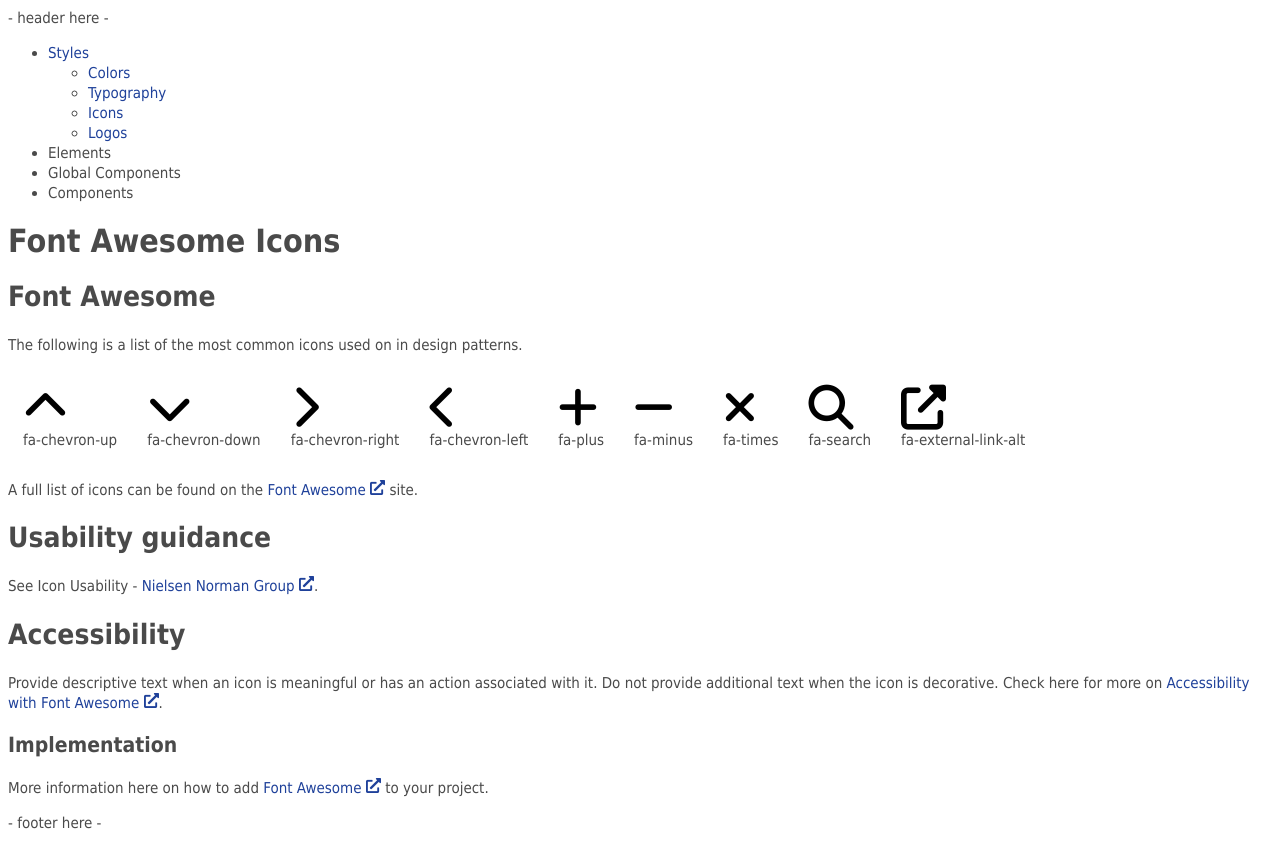
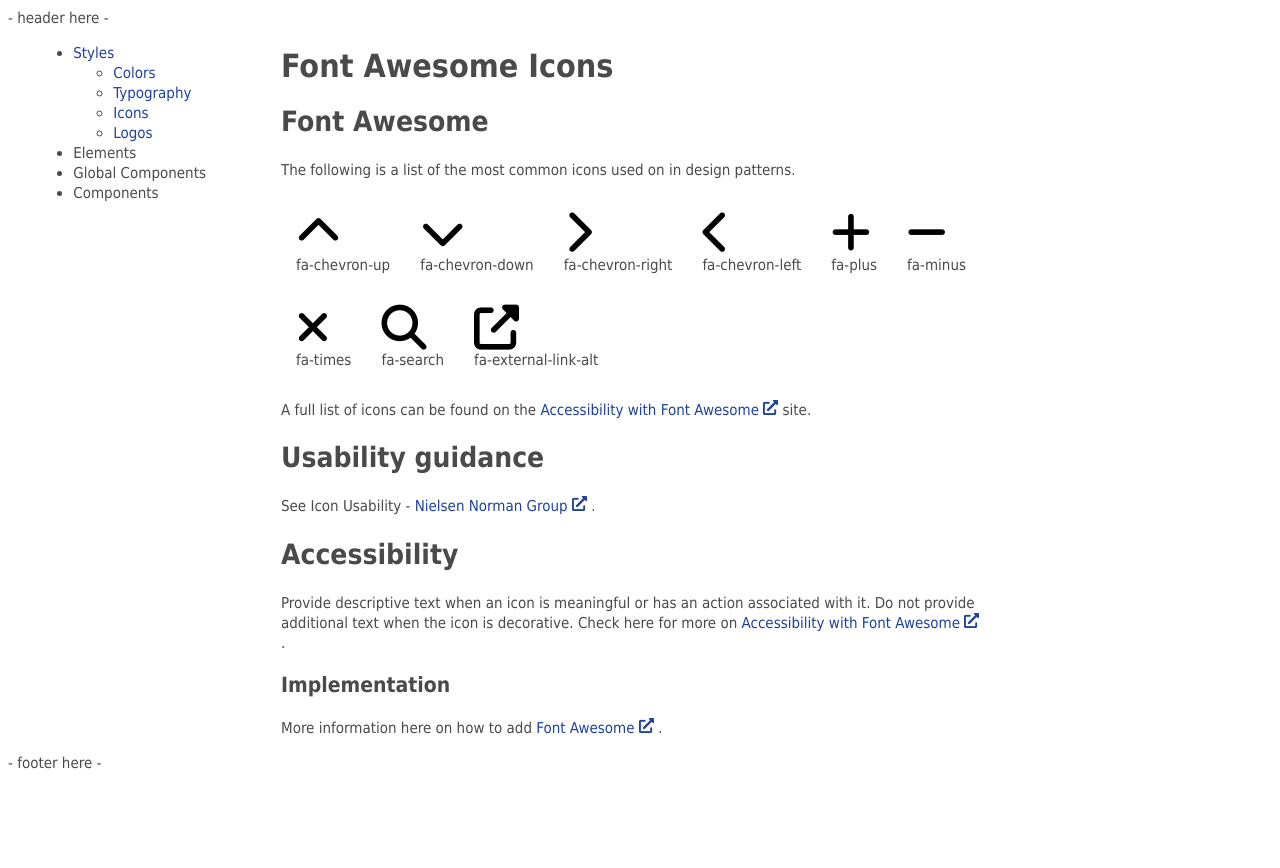
Before and after one commit to HHS/samhsa-pattern-library, a Jekyll site: the page built from docs/pages/styles/icons.md, in a window 1280 px wide. Shown: the top 868 px of the page. Built offline with Jekyll 4.4.1, drawn with Linux system fonts in a browser that asks for light colours; nearby versions of some CDN libraries.

Commit message:
refactoring css to be modular

```diff
--- /dev/null
+++ b/docs/_includes/css/base/colors.scss
@@ -0,0 +1,29 @@
+$charcoal: #4A4A4A;
+$steel: #5F636A;
+$smoke: #CDCDCD;
+$fog: #A3A7A9;
+$silver: #DDDDDD;
+$mist: #EEEEEE;
+$white: #FFFFFF;
+$teal: #1A6986;
+$teal-80: #3C7F98;
+$teal-60: #5E96AA;
+$teal-40: #8CB4C2;
+$teal-20: #BAD2DA;
+$midnight: #1E384B;
+$midnight-80: #405666;
+$midnight-60: #617381;
+$midnight-40: #8E9BA5;
+$midnight-20: #BBC3C9;
+$ruby: #A82D2B;
+$crimson: #CD3835;
+$crimson-60: #D45653;
+$crimson-40: #DC7371;
+$crimson-20: #E69B9A;
+$cerulean: #5191CD;
+$cerulean-80: #85BCE4;
+$cerulean-60: #9DC9E9;
+$cerulean-40: #C2DDF1;
+$cerulean-20: #DAEAF6;
+$sapphite: #1F419A;
+$success: #0f9d58;
--- /dev/null
+++ b/docs/_includes/css/base/type.scss
@@ -0,0 +1,61 @@
+/* Typography */
+body {
+  font-size: 15px;
+  font-weight: 400;
+  line-height: 20px;
+  font-family: 'Tahoma','Verdana', sans-serif;
+  color: $charcoal;
+}
+
+h1 {
+    font-size: 28px;
+    line-height: 30px;
+    font-weight: 700;
+  @media(min-width: 700px ){
+    font-size: 32px;
+    line-height: 34px;
+  }
+}
+
+h2 {
+    font-size: 23px;
+    line-height: 25px;
+    font-weight: 700;
+  @media(min-width: 700px ){
+    font-size: 28px;
+    line-height: 30px;
+  }
+}
+
+h3 {
+    font-size: 18px;
+    line-height: 20px;
+    font-weight: 700;
+  @media(min-width: 700px ){
+    font-size: 21px;
+    line-height: 23px;
+  }
+}
+
+h4 {
+    font-size: 16px;
+    line-height: 18px;
+    font-weight: 700;
+}
+
+a {
+  font-size: 15px;
+  line-height: 20px;
+  font-weight: 400;
+  color: $sapphite;
+  text-decoration: none;
+}
+a:hover {
+    color: $ruby;
+ }
+
+input {
+  font-size: 16px;
+  line-height: 0px;
+  font-weight: 400;
+}
--- /dev/null
+++ b/docs/_includes/css/layouts/codeblocks.scss
@@ -0,0 +1,9 @@
+div.highlighter-rouge {
+  background-color: $mist;
+  display: block;
+}
+code {
+  font-family: Consolas, "Andale Mono WT";
+  background-color: $mist;
+  padding: 2px;
+}
--- /dev/null
+++ b/docs/_includes/css/layouts/colors.scss
@@ -0,0 +1,33 @@
+// colors
+.boxes-colors{ display: flex; flex-direction: row; flex-wrap: wrap; }
+.box-colors-wrap { padding: 10px; }
+.box-colors { height: 100px; width: 100px; }
+.midnight-back { background-color: $midnight; }
+.midnight-80-back { background-color: $midnight-80; }
+.midnight-60-back { background-color: $midnight-60; }
+.midnight-40-back { background-color: $midnight-40; }
+.midnight-20-back { background-color: $midnight-20; }
+.teal-back { background-color: $teal; }
+.teal-80-back { background-color: $teal-80; }
+.teal-60-back { background-color: $teal-60; }
+.teal-40-back { background-color: $teal-40; }
+.teal-20-back { background-color: $teal-20; }
+.cerulean-back { background-color: $cerulean; }
+.cerulean-80-back { background-color: $cerulean-80; }
+.cerulean-60-back { background-color: $cerulean-60; }
+.cerulean-40-back { background-color: $cerulean-40; }
+.cerulean-20-back { background-color: $cerulean-20; }
+.charcoal-back { background-color: $charcoal; }
+.steel-back { background-color: $steel; }
+.ruby-back { background-color: $ruby; }
+.crimson-back { background-color: $crimson; }
+.crimson-60-back { background-color: $crimson-60; }
+.crimson-40-back { background-color: $crimson-40; }
+.crimson-20-back { background-color: $crimson-20; }
+.sapphite-back { background-color: $sapphite; }
+.smoke-back { background-color: $smoke; }
+.silver-back { background-color: $silver; }
+.mist-back { background-color: $mist; }
+.fog-back { background-color: $fog; }
+.white-back { background-color: $white; border: 1px solid #000; }
+.success-back { background-color: $success; }
--- /dev/null
+++ b/docs/_includes/css/layouts/icons.scss
@@ -0,0 +1,5 @@
+// Icons
+.boxes-icons{ display: flex; flex-direction: row; flex-wrap: wrap; }
+.box-icons-wrap { padding: 15px; }
+.box-icons-wrap img{ max-width: 55px; max-height: 55px; }
+.box-icons-wrap i { font-size: 3em; color: #000000; }
--- /dev/null
+++ b/docs/_includes/css/layouts/library-layout.scss
@@ -0,0 +1,18 @@
+.page-content {
+  @media screen and (min-width: $medium-breakpoint){
+    display: flex;
+    flex-flow: c
+    olumn no-wrap;
+    margin-left: 2%;
+  }
+}
+.section-nav {
+  @media screen and (min-width: $medium-breakpoint){
+    width: 15%; padding-right: 5%;
+  }
+}
+.section-content {
+  @media screen and (min-width: $medium-breakpoint){
+    max-width: 700px;
+  }
+}
--- /dev/null
+++ b/docs/_includes/css/patterns/breadcrumbs.scss
@@ -0,0 +1,14 @@
+// breadcrumbs
+.breadcrumb  ol {
+    padding: 10px 16px;
+    list-style: none;
+    li {
+      display: inline;
+      font-size: 14px;
+    }
+    li+li:before {
+    padding: 8px;
+    color: black;
+    content: "/\00a0";
+  }
+ }
--- /dev/null
+++ b/docs/_includes/snippets/ext-link.html
@@ -0,0 +1 @@
+<a href="{{include.url}}">{{include.text}} <img src="../assets/img/ext-link.png" alt="external link"></a>
--- a/docs/assets/css/style.scss
+++ b/docs/assets/css/style.scss
@@ -2,161 +2,22 @@
 ---
 
 //@import "{{ site.theme }}";
+// breakpoints
+$medium-breakpoint: 800px;
 
 
 // ------ Styles
-$charcoal: #4A4A4A;
-$steel: #5F636A;
-$smoke: #CDCDCD;
-$fog: #A3A7A9;
-$silver: #DDDDDD;
-$mist: #EEEEEE;
-$white: #FFFFFF;
-$teal: #1A6986;
-$teal-80: #3C7F98;
-$teal-60: #5E96AA;
-$teal-40: #8CB4C2;
-$teal-20: #BAD2DA;
-$midnight: #1E384B;
-$midnight-80: #405666;
-$midnight-60: #617381;
-$midnight-40: #8E9BA5;
-$midnight-20: #BBC3C9;
-$ruby: #A82D2B;
-$crimson: #CD3835;
-$crimson-60: #D45653;
-$crimson-40: #DC7371;
-$crimson-20: #E69B9A;
-$cerulean: #5191CD;
-$cerulean-80: #85BCE4;
-$cerulean-60: #9DC9E9;
-$cerulean-40: #C2DDF1;
-$cerulean-20: #DAEAF6;
-$sapphite: #1F419A;
-$success: #0f9d58;
-
-/* Typography */
-body {
-  font-size: 15px;
-  font-weight: 400;
-  line-height: 20px;
-  font-family: 'Tahoma','Verdana', sans-serif;
-  color: $charcoal;
-}
-
-h1 {
-    font-size: 28px;
-    line-height: 30px;
-    font-weight: 700;
-  @media(min-width: 700px ){
-    font-size: 32px;
-    line-height: 34px;
-  }
-}
-
-h2 {
-    font-size: 23px;
-    line-height: 25px;
-    font-weight: 700;
-  @media(min-width: 700px ){
-    font-size: 28px;
-    line-height: 30px;
-  }
-}
-
-h3 {
-    font-size: 18px;
-    line-height: 20px;
-    font-weight: 700;
-  @media(min-width: 700px ){
-    font-size: 21px;
-    line-height: 23px;
-  }
-}
-
-h4 {
-    font-size: 16px;
-    line-height: 18px;
-    font-weight: 700;
-}
-
-a {
-  font-size: 15px;
-  line-height: 20px;
-  font-weight: 400;
-  color: $sapphite;
-  text-decoration: none;
-}
-a:hover {
-    color: $ruby;
- }
-
-input {
-  font-size: 16px;
-  line-height: 0px;
-  font-weight: 400;
-}
+{% include css/base/colors.scss %}
+{% include css/base/type.scss %}
 
 // - format styles for library
 // layout
-.pattern-example {}
-// .col-row { display: flex; flex-direction: row; }
-// .col-50 { width: 46%; padding: 2%;}
-
-code { font-family: Consolas, "Andale Mono WT"; background-color: $mist; padding: 2px; }
-// colors
-.boxes-colors{ display: flex; flex-direction: row; flex-wrap: wrap; }
-.box-colors-wrap { padding: 10px; }
-.box-colors { height: 100px; width: 100px; }
-.midnight-back { background-color: $midnight; }
-.midnight-80-back { background-color: $midnight-80; }
-.midnight-60-back { background-color: $midnight-60; }
-.midnight-40-back { background-color: $midnight-40; }
-.midnight-20-back { background-color: $midnight-20; }
-.teal-back { background-color: $teal; }
-.teal-80-back { background-color: $teal-80; }
-.teal-60-back { background-color: $teal-60; }
-.teal-40-back { background-color: $teal-40; }
-.teal-20-back { background-color: $teal-20; }
-.cerulean-back { background-color: $cerulean; }
-.cerulean-80-back { background-color: $cerulean-80; }
-.cerulean-60-back { background-color: $cerulean-60; }
-.cerulean-40-back { background-color: $cerulean-40; }
-.cerulean-20-back { background-color: $cerulean-20; }
-.charcoal-back { background-color: $charcoal; }
-.steel-back { background-color: $steel; }
-.ruby-back { background-color: $ruby; }
-.crimson-back { background-color: $crimson; }
-.crimson-60-back { background-color: $crimson-60; }
-.crimson-40-back { background-color: $crimson-40; }
-.crimson-20-back { background-color: $crimson-20; }
-.sapphite-back { background-color: $sapphite; }
-.smoke-back { background-color: $smoke; }
-.silver-back { background-color: $silver; }
-.mist-back { background-color: $mist; }
-.fog-back { background-color: $fog; }
-.white-back { background-color: $white; border: 1px solid #000; }
-.success-back { background-color: $success; }
+{% include css/layouts/library-layout.scss %}
+{% include css/layouts/colors.scss %}
+{% include css/layouts/icons.scss %}
+{% include css/layouts/codeblocks.scss %}
 
 
-// Icons
-.boxes-icons{ display: flex; flex-direction: row; flex-wrap: wrap; }
-.box-icons-wrap { padding: 15px; }
-.box-icons-wrap img{ max-width: 55px; max-height: 55px; }
-.box-icons-wrap i { font-size: 3em; color: #000000; }
 
 // ------ Components
-// breadcrumbs
-.breadcrumb  ol {
-    padding: 10px 16px;
-    list-style: none;
-    li {
-      display: inline;
-      font-size: 14px;
-    }
-    li+li:before {
-    padding: 8px;
-    color: black;
-    content: "/\00a0";
-  }
- }
+{% include css/patterns/breadcrumbs.scss %}
--- a/docs/pages/styles/icons.md
+++ b/docs/pages/styles/icons.md
@@ -50,14 +50,14 @@
   </div>
 </div>
 
-A full list of icons can be found on the [Font Awesome](https://fontawesome.com/icons?d=gallery) ![external link](../assets/img/ext-link.png) site.
+A full list of icons can be found on the {% include snippets/ext-link.html url="https://fontawesome.com/how-to-use/on-the-web/other-topics/accessibility" text="Accessibility with Font Awesome" %} site.
 
 ## Usability guidance
-See Icon Usability - [Nielsen Norman Group](https://www.nngroup.com/articles/icon-usability/) ![external link](../assets/img/ext-link.png).
+See Icon Usability - {% include snippets/ext-link.html url="https://www.nngroup.com/articles/icon-usability/" text="Nielsen Norman Group" %} .
 
 ## Accessibility
 Provide descriptive text when an icon is meaningful or has an action associated with it. Do not provide additional text when the icon is decorative.
-Check here for more on [Accessibility with Font Awesome](https://fontawesome.com/how-to-use/on-the-web/other-topics/accessibility) ![external link](../assets/img/ext-link.png).
+Check here for more on {% include snippets/ext-link.html url="https://fontawesome.com/how-to-use/on-the-web/other-topics/accessibility" text="Accessibility with Font Awesome" %} .
 
 ### Implementation
-More information here on how to add [Font Awesome](https://fontawesome.com/how-to-use/on-the-web/setup/getting-started?using=web-fonts-with-css) ![external link](../assets/img/ext-link.png) to your project.
+More information here on how to add {% include snippets/ext-link.html url="ttps://fontawesome.com/how-to-use/on-the-web/setup/getting-started?using=web-fonts-with-css" text="Font Awesome" %} .
```
Also changed, not shown: docs/pages/components/breadcrumb.md (+2 -1 lines).
